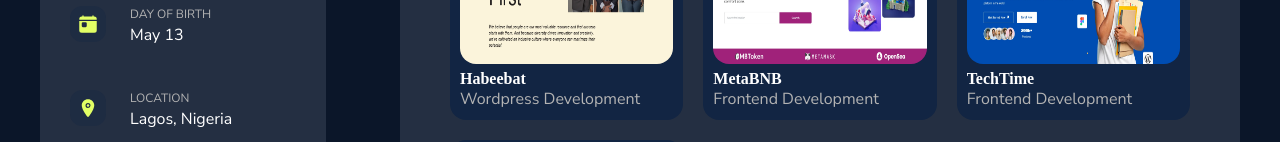
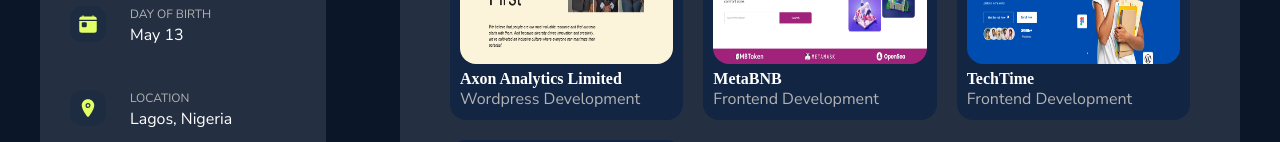
Before and after one commit to drizzy009/my-portfolio, a React (Vite) app: page /portfolio in a window 1280 px wide. Shown: the part 504-646 px from the top of the page. Built offline with nearby package versions, Linux system fonts and the light colour scheme; a web font is replaced by a local one.

Commit message:
data update

```diff
--- a/src/assets/index.js
+++ b/src/assets/index.js
@@ -1,5 +1,6 @@
 import menu from "./menu.svg";
 import close from "./close.svg";
+import favicon from "./favicon.svg";
 import axonhome from "./axon_home.webp";
 import devops from "./DevOps.webp";
 import devopsfull from "./DevOps full.webp";
@@ -16,6 +17,7 @@
 export {
   menu,
   close,
+  favicon,
   axonhome,
   devops,
   devopsfull,
--- a/src/pages/portfolio/Data.js
+++ b/src/pages/portfolio/Data.js
@@ -41,7 +41,7 @@
     id: "axonhome",
     img: axonhome,
     imgFull: axonhome,
-    title: "Habeebat",
+    title: "Axon Analytics Limited",
     caption: "Wordpress Development",
     alt: "Axon"
   },
```
